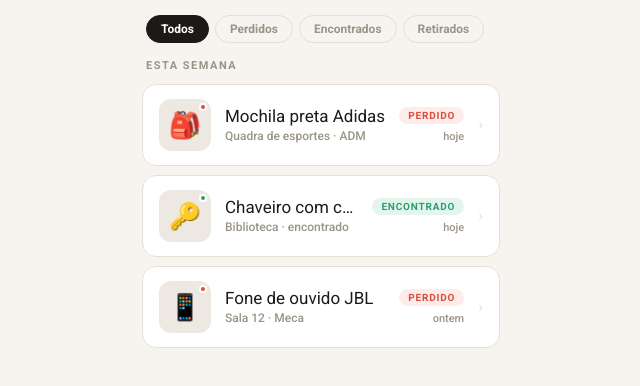
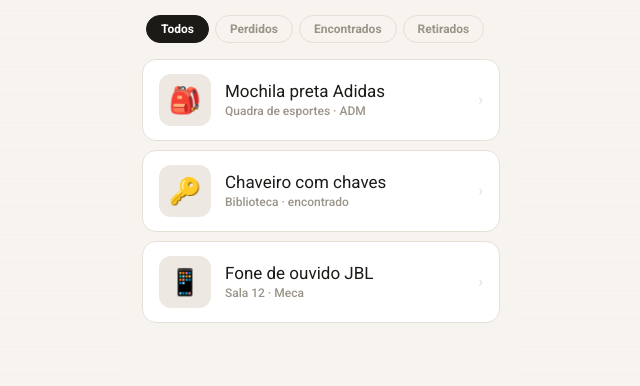
Before and after one commit to Norrels/achados_perdidos, a plain HTML site: page index.html in a window 1280 px wide. Shown: the part 118-504 px from the top of the page, without its empty margins (319-959 px from the left). Drawn offline with Linux system fonts and the light colour scheme.

Commit message:
Remove unused divider and tag styles from index.html
Removed unused CSS classes and HTML elements related to item dividers and tags.

```diff
--- a/index.html
+++ b/index.html
@@ -245,30 +245,6 @@
         color: #fff;
       }
 
-      /* Divider */
-      .list-divider {
-        display: flex;
-        align-items: center;
-        gap: 10px;
-        padding: 0 20px 12px;
-        flex-shrink: 0;
-      }
-
-      .divider-label {
-        font-size: 11px;
-        font-weight: 700;
-        color: var(--muted);
-        letter-spacing: 1.5px;
-        text-transform: uppercase;
-        white-space: nowrap;
-      }
-
-      .divider-line {
-        flex: 1;
-        height: 1px;
-        background: var(--border);
-      }
-
       /* ── FLATLIST ── */
       .flatlist {
         display: flex;
@@ -283,7 +259,6 @@
         border: 1.5px solid var(--border);
         border-radius: 14px;
         padding: 14px 16px;
-        cursor: pointer;
         transition:
           transform 0.15s,
           box-shadow 0.15s,
@@ -292,10 +267,6 @@
         gap: 14px;
         align-items: center;
         margin-bottom: 8px;
-      }
-
-      .item-card:active {
-        transform: scale(0.98);
       }
 
       .item-icon-wrap {
@@ -309,26 +280,6 @@
         flex-shrink: 0;
         font-size: 26px;
         position: relative;
-      }
-
-      .item-found-dot {
-        position: absolute;
-        top: 4px;
-        right: 4px;
-        width: 8px;
-        height: 8px;
-        border-radius: 50%;
-        border: 2px solid var(--surface);
-      }
-
-      .item-found-dot.lost {
-        background: var(--red);
-      }
-      .item-found-dot.found {
-        background: var(--green);
-      }
-      .item-found-dot.claimed {
-        background: var(--amber);
       }
 
       .item-body {
@@ -361,34 +312,6 @@
         align-items: flex-end;
         gap: 6px;
         flex-shrink: 0;
-      }
-
-      .item-tag {
-        font-size: 10px;
-        font-weight: 700;
-        letter-spacing: 0.8px;
-        padding: 3px 9px;
-        border-radius: 20px;
-        text-transform: uppercase;
-      }
-
-      .item-tag.lost {
-        background: var(--red-lt);
-        color: var(--red);
-      }
-      .item-tag.found {
-        background: var(--green-lt);
-        color: var(--green);
-      }
-      .item-tag.claimed {
-        background: var(--amber-lt);
-        color: var(--amber);
-      }
-
-      .item-date {
-        font-size: 11px;
-        color: var(--muted);
-        font-weight: 500;
       }
 
       .item-chevron {
@@ -731,59 +654,30 @@
           </div>
         </div>
 
-        <div class="list-divider">
-          <span class="divider-label">Esta semana</span>
-        </div>
-
         <div class="flatlist" id="flatlist">
-          <div class="item-card" onclick="openDetail(0)" data-status="perdido">
-            <div class="item-icon-wrap">
-              🎒
-              <div class="item-found-dot lost"></div>
-            </div>
+          <div class="item-card" data-status="perdido">
+            <div class="item-icon-wrap">🎒</div>
             <div class="item-body">
               <div class="item-name">Mochila preta Adidas</div>
               <div class="item-meta">Quadra de esportes · ADM</div>
             </div>
-            <div class="item-right">
-              <div class="item-tag lost">Perdido</div>
-              <div class="item-date">hoje</div>
+            <div class="item-chevron">›</div>
+          </div>
+
+          <div class="item-card" data-status="encontrado">
+            <div class="item-icon-wrap">🔑</div>
+            <div class="item-body">
+              <div class="item-name">Chaveiro com chaves</div>
+              <div class="item-meta">Biblioteca · encontrado</div>
             </div>
             <div class="item-chevron">›</div>
           </div>
 
-          <div
-            class="item-card"
-            onclick="openDetail(1)"
-            data-status="encontrado"
-          >
-            <div class="item-icon-wrap">
-              🔑
-              <div class="item-found-dot found"></div>
-            </div>
-            <div class="item-body">
-              <div class="item-name">Chaveiro com chaves</div>
-              <div class="item-meta">Biblioteca · encontrado</div>
-            </div>
-            <div class="item-right">
-              <div class="item-tag found">Encontrado</div>
-              <div class="item-date">hoje</div>
-            </div>
-            <div class="item-chevron">›</div>
-          </div>
-
-          <div class="item-card" onclick="openDetail(2)" data-status="perdido">
-            <div class="item-icon-wrap">
-              📱
-              <div class="item-found-dot lost"></div>
-            </div>
+          <div class="item-card" data-status="perdido">
+            <div class="item-icon-wrap">📱</div>
             <div class="item-body">
               <div class="item-name">Fone de ouvido JBL</div>
               <div class="item-meta">Sala 12 · Meca</div>
-            </div>
-            <div class="item-right">
-              <div class="item-tag lost">Perdido</div>
-              <div class="item-date">ontem</div>
             </div>
             <div class="item-chevron">›</div>
           </div>
@@ -935,7 +829,37 @@
           role: "Aluno · CAI - DS · encontrou o item",
           av: "https://i.pravatar.cc/80?img=15",
           cta: "E meu caderno — Reivindicar",
-        }
+        },
+        {
+          icon: "👓",
+          status: "claimed",
+          name: "Oculos de grau",
+          posted: "Retirado por Vitoria Alves · terca as 14:20",
+          local: "Secretaria",
+          turma: "DS",
+          data: "Terca",
+          cor: "Armacao azul",
+          desc: "Oculos de grau com armacao azul metalica, lentes com grau. Foi encontrado no corredor do bloco B e retirado pelo dono com confirmacao na secretaria.",
+          reporter: "Vitoria Alves",
+          role: "Aluna · DS · item retirado",
+          av: "https://i.pravatar.cc/80?img=9",
+          cta: "Item ja retirado",
+        },
+        {
+          icon: "🧥",
+          status: "lost",
+          name: "Jaqueta cinza Nike",
+          posted: "Reportado por Marcos Silva · segunda as 07:55",
+          local: "Corredor",
+          turma: "Eletro",
+          data: "Segunda",
+          cor: "Cinza / Nike",
+          desc: "Jaqueta moletom cinza da Nike, tamanho M, com capuz. Tem o numero 11 bordado na manga esquerda. Estava no corredor do bloco B perto da sala dos professores.",
+          reporter: "Marcos Silva",
+          role: "Aluno · Eletro · reportou o item",
+          av: "https://i.pravatar.cc/80?img=13",
+          cta: "E minha jaqueta — Reivindicar",
+        },
       ];
 
       let currentFilter = "todos";
```
